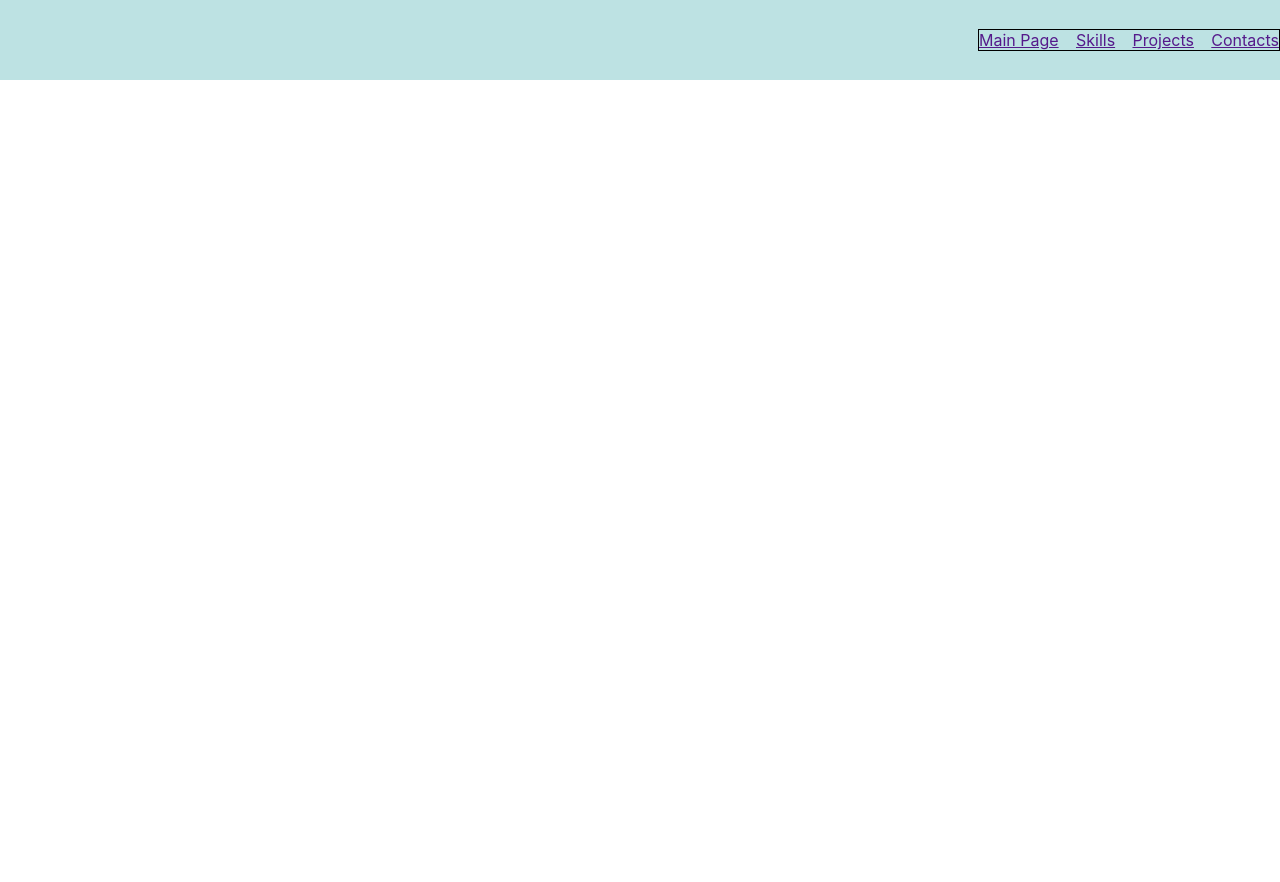
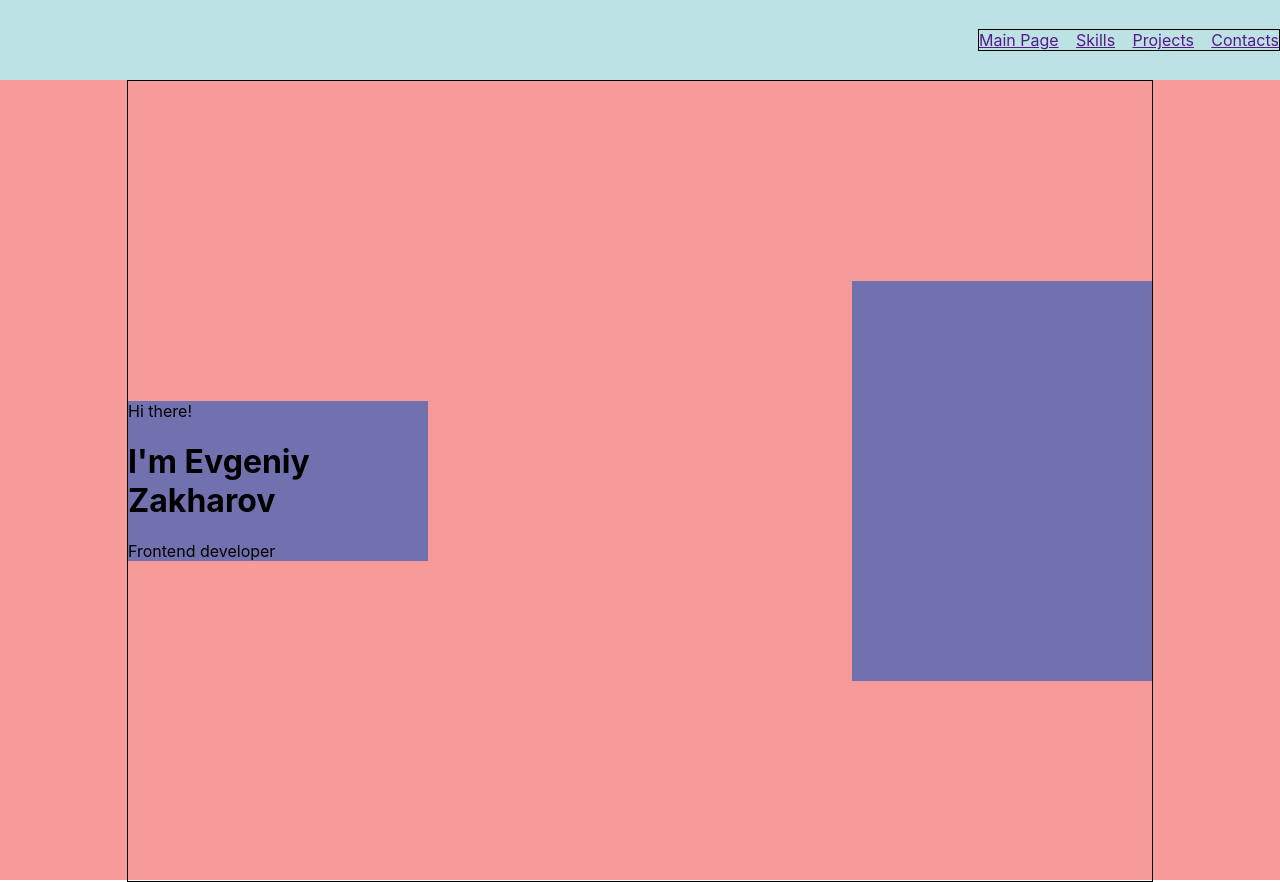
Before and after one commit to uginza/My-portfolio, a React (Create React App) app: page / in a window 1280 px wide. Before the commit the page ends 800 px from the top, so only its background shows below. Built offline with nearby package versions, Linux system fonts and the light colour scheme.

Commit message:
MainPage.tsx and MainPage.module.css are set

```diff
--- a/src/App.tsx
+++ b/src/App.tsx
@@ -1,11 +1,13 @@
 import React from 'react';
 import './App.css';
 import {Header} from "./header/Header";
+import {MainPage} from "./mainPage/MainPage";
 
 function App() {
   return (
     <div className="App">
       <Header/>
+        <MainPage/>
     </div>
   );
 }
--- /dev/null
+++ b/src/mainPage/MainPage.module.css
@@ -0,0 +1,25 @@
+.mainPage {
+    height: 100vh;
+    background-color: #f69a9a;
+}
+
+.container {
+    border: 1px solid;
+    height: 100%;
+    width: 80%;
+    margin: 0 auto;
+    display:flex;
+    align-items: center;
+    justify-content: space-between;
+}
+
+.text {
+    width: 300px;
+    background-color: #7171af;
+}
+
+.photo {
+    width: 300px;
+    height: 400px;
+    background-color: #7171af;
+}
--- /dev/null
+++ b/src/mainPage/MainPage.tsx
@@ -0,0 +1,19 @@
+import React from 'react';
+import s from './MainPage.module.css';
+
+
+export function MainPage() {
+    return (
+        <div className={s.mainPage}>
+            <div className={s.container}>
+                <div className={s.text}>
+                    <span>Hi there!</span>
+                    <h1>I'm Evgeniy Zakharov</h1>
+                    <div>Frontend developer</div>
+                </div>
+                <div className={s.photo}></div>
+            </div>
+
+        </div>
+    );
+}
```
